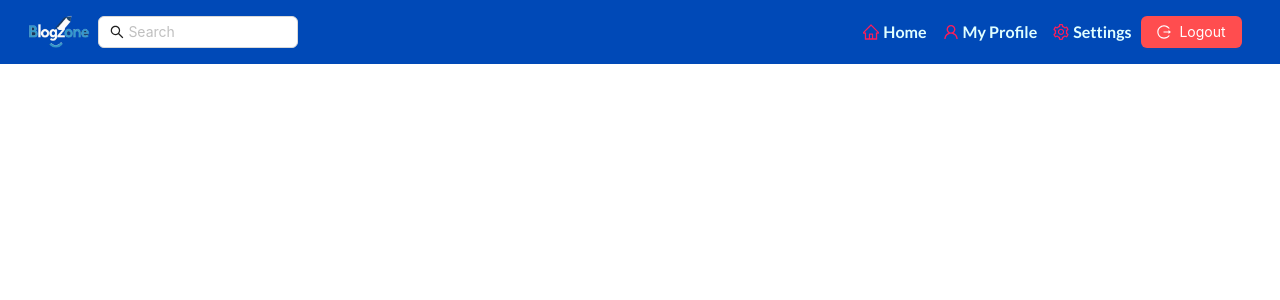
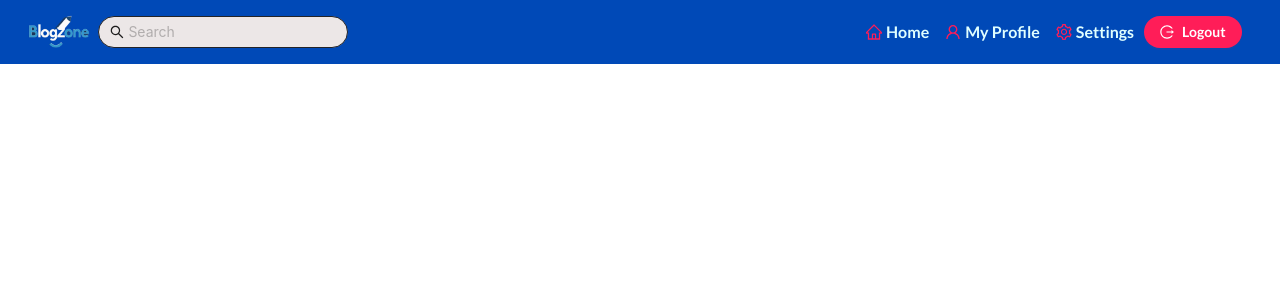
Before and after one commit to Rajat-KS-08/blogzone_frontend, a React (Vite) app: page / in a window 1280 px wide. Shown: the top 300 px of the page. Built offline with nearby package versions, Linux system fonts and the light colour scheme.

Commit message:
Style changes

```diff
--- a/src/components/Layout_Components/Navbar.tsx
+++ b/src/components/Layout_Components/Navbar.tsx
@@ -77,6 +77,7 @@ const Navbar = () => {
             icon={<LogoutOutlined />}
             onClick={handleLogout}
             danger
+            className="logout-button"
           >
             Logout
           </Button>
--- a/src/components/Layout_Components/layout.scss
+++ b/src/components/Layout_Components/layout.scss
@@ -36,7 +36,10 @@
     }
 
     .navbar-search-input {
-      width: 200px;
+      width: 250px;
+      background-color: $light-theme-input-bg;
+      border-radius: 50px;
+      border: 1px solid $dark-theme-input-bg;
     }
   }
 
@@ -67,6 +70,19 @@
           color: $primary-red-color;
           font-size: 16px;
         }
+      }
+    }
+
+    .logout-button {
+      font-family: $primary-font;
+      font-size: 14px;
+      font-weight: 700;
+      border-radius: 50px;
+      background-color: $primary-red-color !important;
+
+      &:hover {
+        background-color: $bright-blue-color !important;
+        color: $white-color;
       }
     }
   }
```
